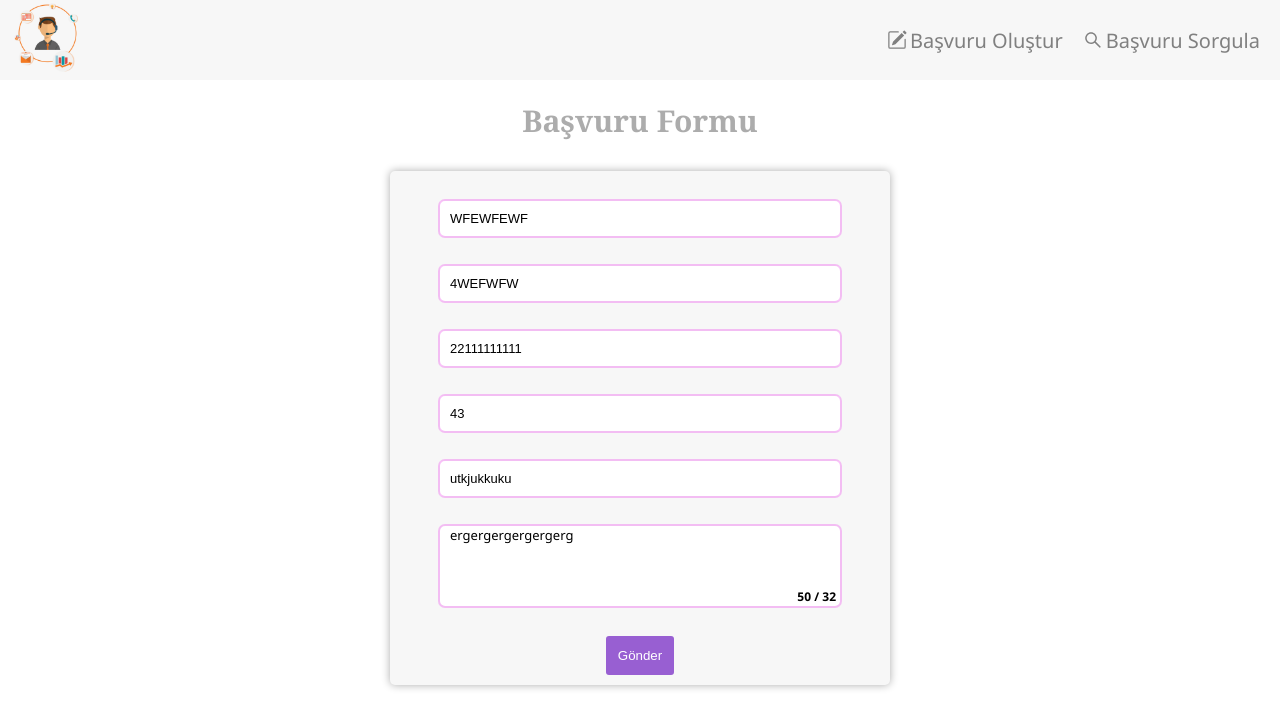
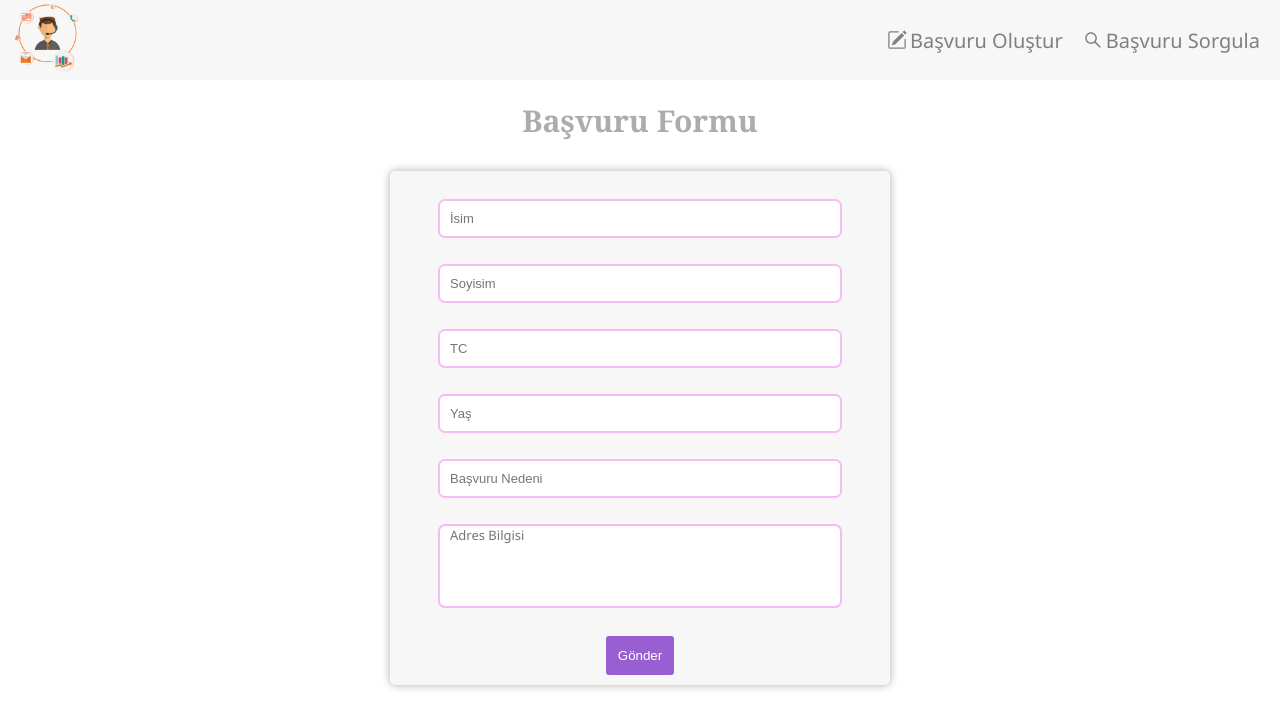
Before and after one commit to kaganmorgul/TicketManagementSystem, a React (Create React App) app: page / in a window 1280 px wide. Shown: the top 728 px of the page. Built offline with nearby package versions, Linux system fonts and the light colour scheme.

Commit message:
clear form values

```diff
--- a/src/pages/user/BasvuruOlustur.js
+++ b/src/pages/user/BasvuruOlustur.js
@@ -29,20 +29,20 @@ function BasvuruOlustur() {
     isValid,
   } = useFormik({
     initialValues: {
-      firstName: "WFEWFEWF",
-      lastName: "4WEFWFW",
-      id: 22111111111,
-      age: 43,
-      reason: "utkjukkuku",
-      address: "ergergergergergerg",
+      // firstName: "WFEWFEWF",
+      // lastName: "4WEFWFW",
+      // id: 22111111111,
+      // age: 43,
+      // reason: "utkjukkuku",
+      // address: "ergergergergergerg",
 
-      // firstName: "",
-      // lastName: "",
-      // id: "",
-      // age: "",
-      // reason: "",
-      // address: "",
-      // photo: "",
+      firstName: "",
+      lastName: "",
+      id: "",
+      age: "",
+      reason: "",
+      address: "",
+      photo: "",
     },
     validationSchema: validations,
     onSubmit: (values) => {
```
